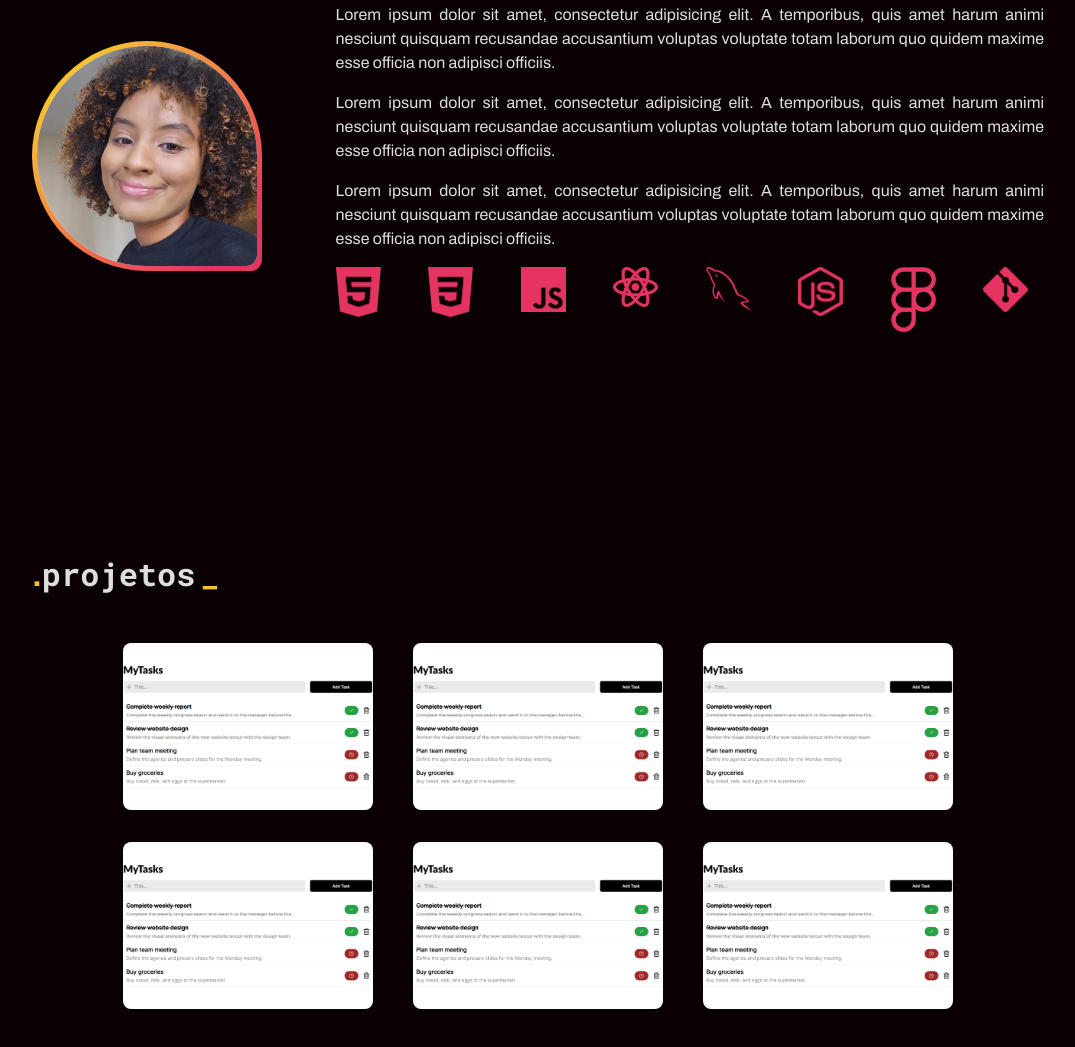
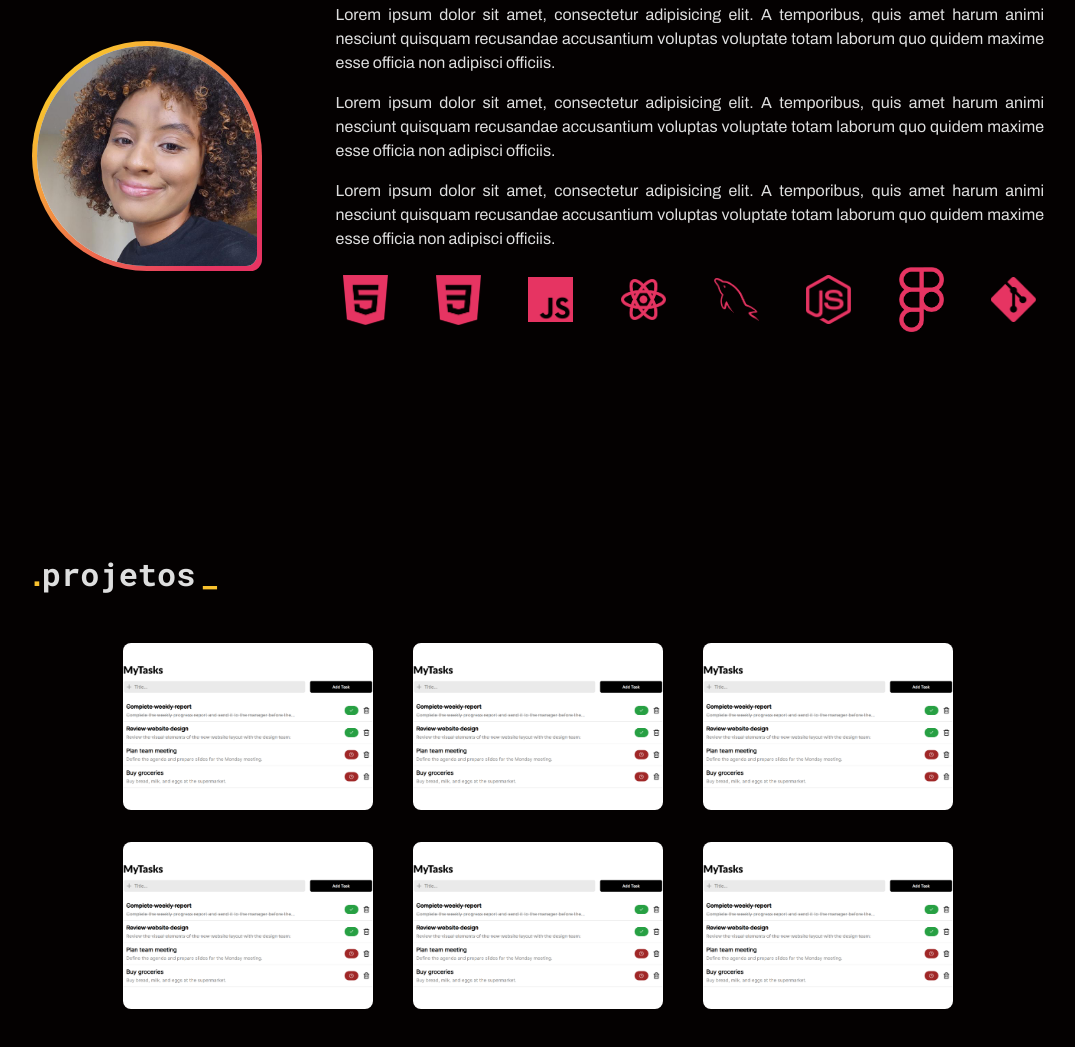
Before and after one commit to marcellacarneiro/portfolio, a plain HTML site: page index.html in a window 1280 px wide. Shown: the part 992-2039 px from the top of the page, without its empty margins (102-1177 px from the left). Drawn offline with Linux system fonts and the light colour scheme.

Commit message:
style: changes body background color and aligns skill icons

```diff
--- a/styles/default.css
+++ b/styles/default.css
@@ -5,7 +5,7 @@
     /* colors */
     --primary: #e63462;
     --secondary: #f9c22e;
-    --dark: #0a0104;
+    --dark: #040101;
     --light: #dedede;
     --gradient: linear-gradient(90deg, rgba(230, 52, 98, 1) 13%, rgba(249, 194, 46, 1) 84%);
     --gradient-reverse-diagonal: linear-gradient(315deg, rgba(230, 52, 98, 1) 13%, rgba(249, 194, 46, 1) 84%);
--- a/styles/style.css
+++ b/styles/style.css
@@ -245,6 +245,8 @@ header .container {
     grid-template-columns: repeat(4, 1fr);
     row-gap: 2rem;
     column-gap: 2rem;
+    align-items: center;
+    justify-items: center;
 }
 
 .skill-icons > img {
```
